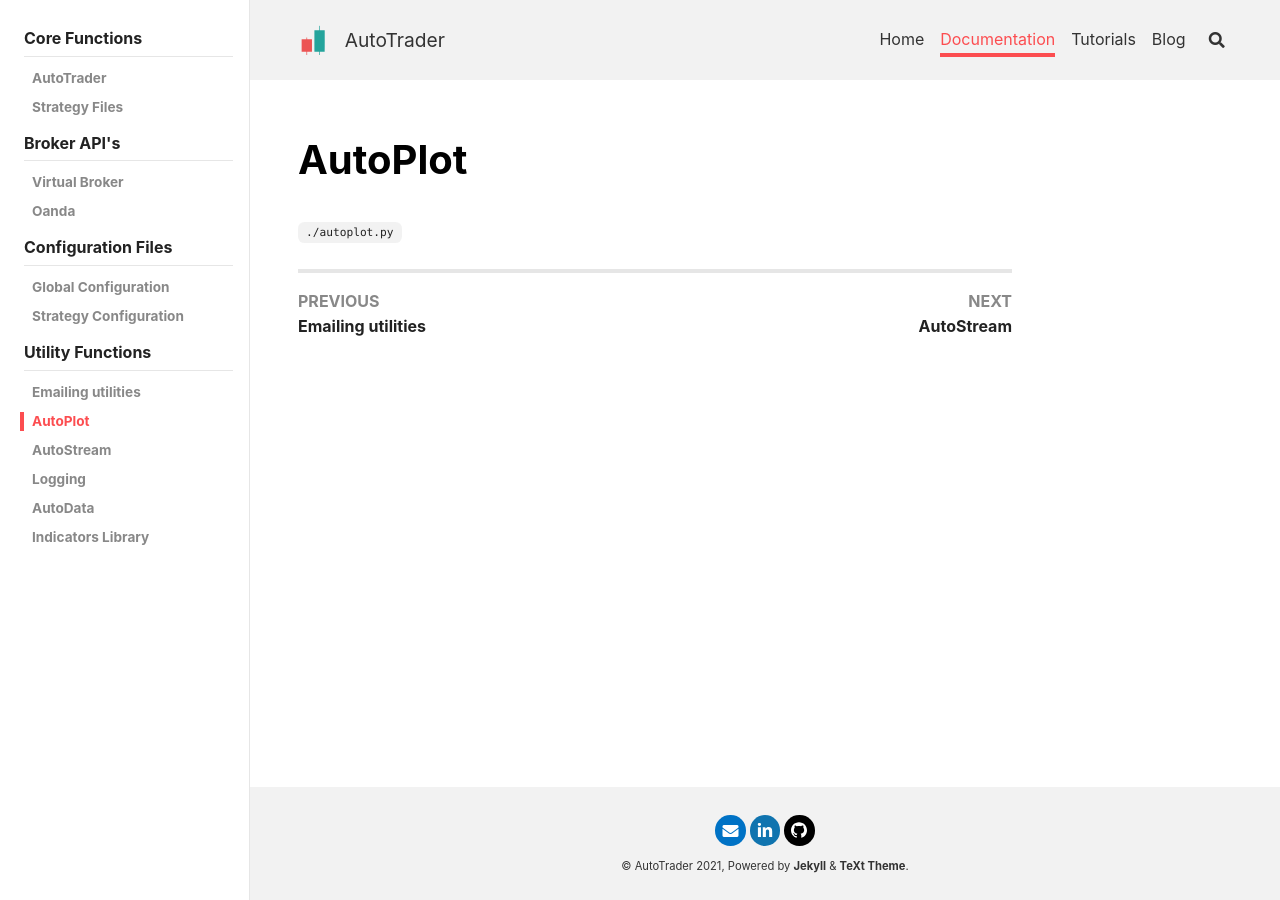
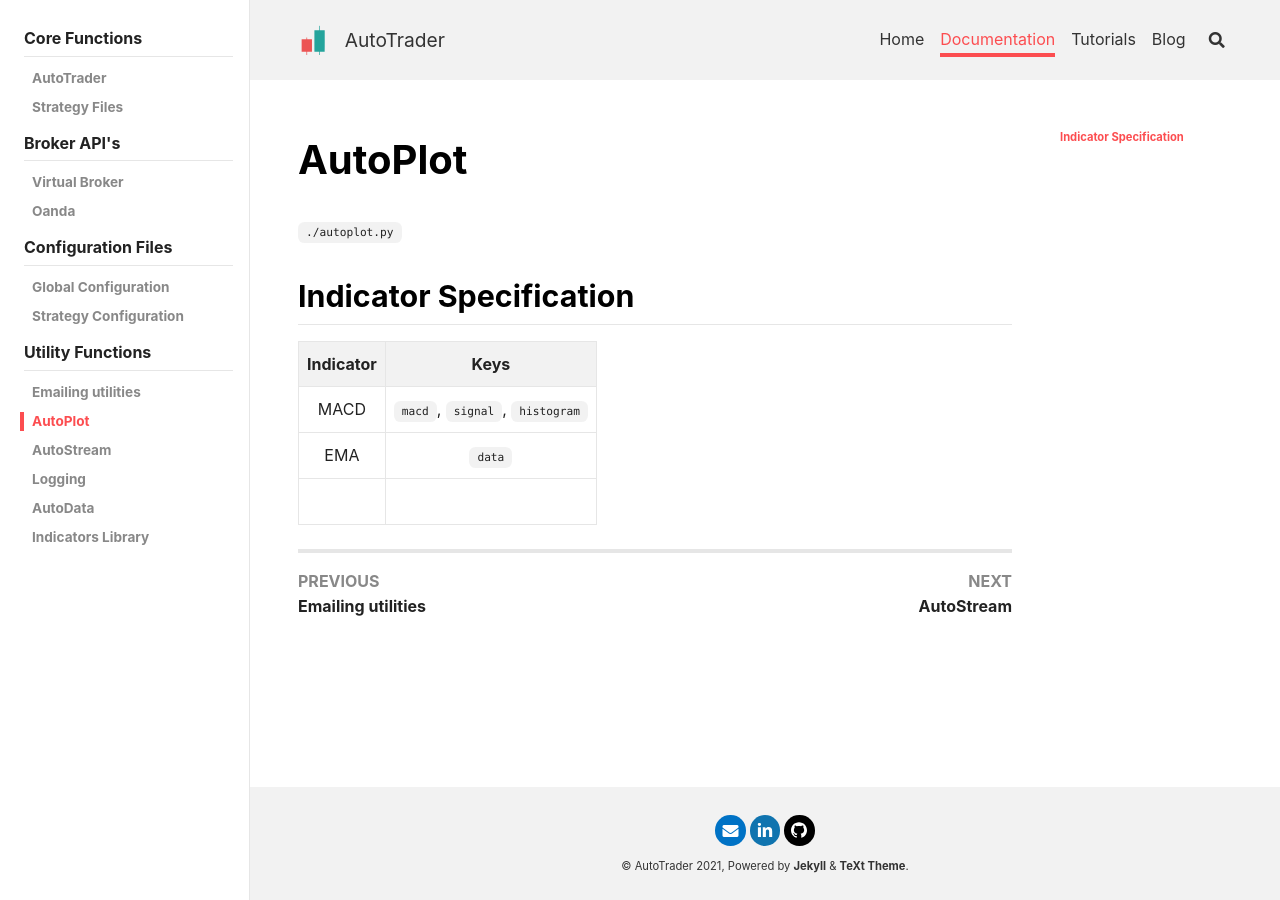
Before and after one commit to kieran-mackle/AutoTrader, a Jekyll site: the page built from content/_documentation/4.2-autoplot.md, in a window 1280 px wide. Built offline with Jekyll 4.4.1, drawn with Linux system fonts in a browser that asks for light colours; nearby versions of some CDN libraries; comment, search, counter and statistics services are not loaded.

Commit message:
Added table for strategy specification

```diff
--- a/content/_documentation/4.2-autoplot.md
+++ b/content/_documentation/4.2-autoplot.md
@@ -5,3 +5,12 @@
 ---
 
 `./autoplot.py`
+
+
+## Indicator Specification
+
+| Indicator     | Keys                                  |
+| :-----------: | :-----------------------------------: |
+| MACD          | `macd`, `signal`, `histogram`         |
+| EMA           | `data`                                |
+| | |
```
